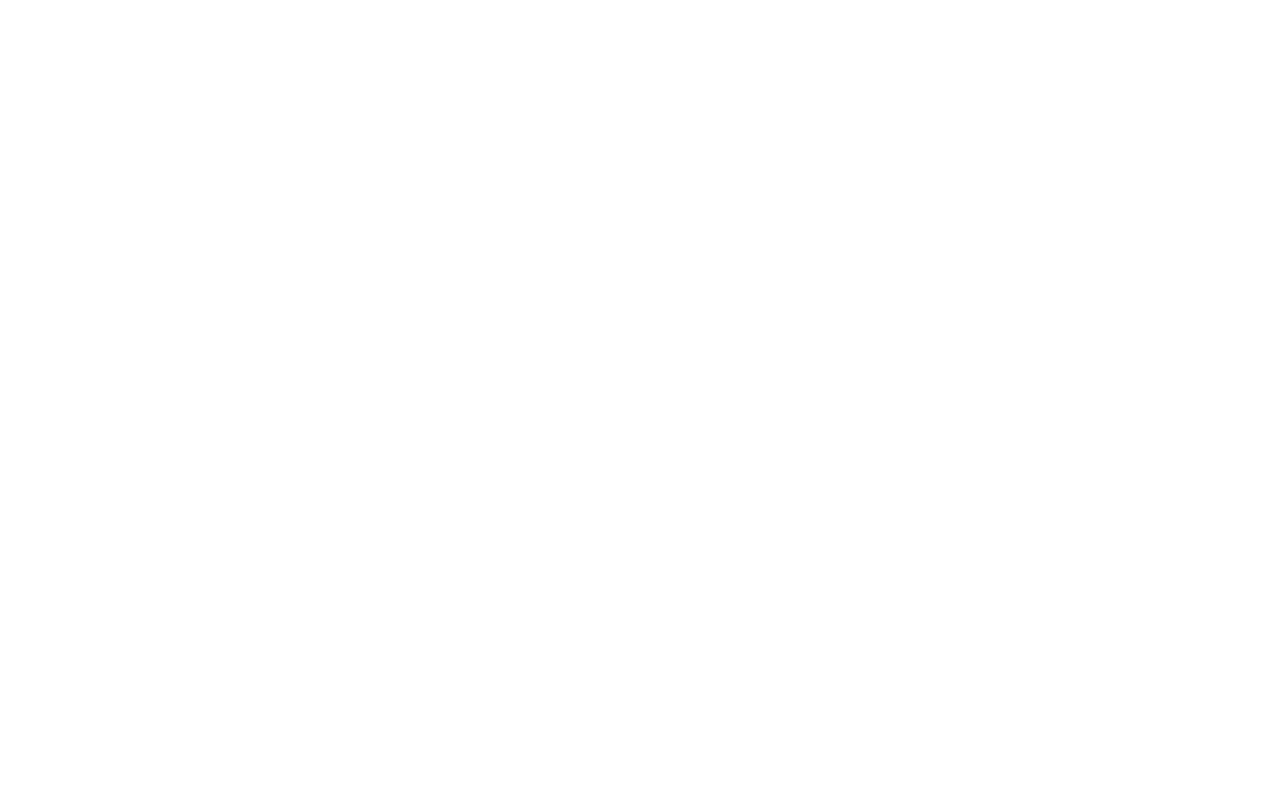
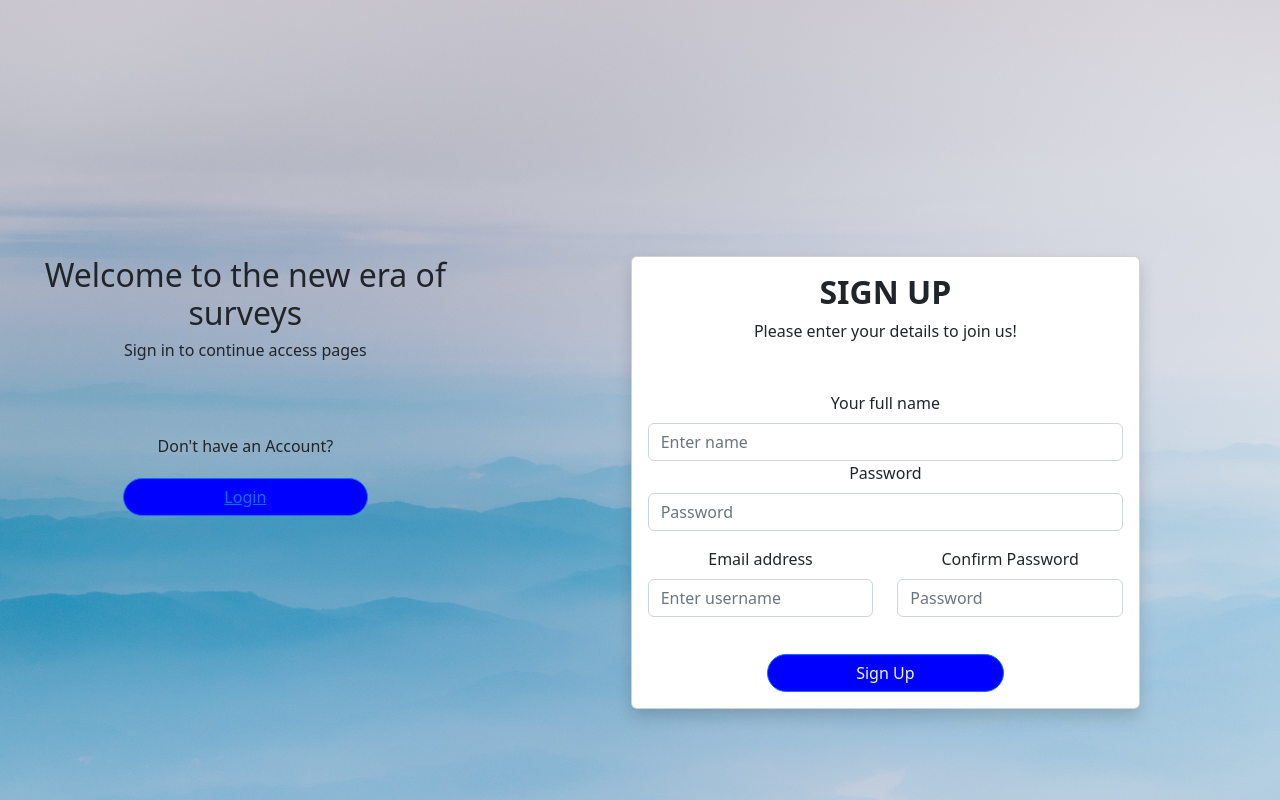
Before and after one commit to vikramsaharan72056/surveytask, a React (Create React App) app: page /signup in a window 1280 px wide. Before the commit this address had no page. Shown: the top 800 px of the page. Built offline with nearby package versions, Linux system fonts and the light colour scheme.

Commit message:
signup and login page final touchup

```diff
--- a/src/App.js
+++ b/src/App.js
@@ -14,14 +14,14 @@
     <div className="App">
       <Router>
         <Routes>
-          <Route exact path="/" element={<Home />} />
+          {/* <Route exact path="/" element={<Home />} /> */}
           <Route exact path="/survey" element={<Survey />} />
           <Route exact path="/survey/create" element={<Create />} />
           <Route exact path="/survey/create/next" element={<Next />} />
           <Route exact path="/survey/create/next/save" element={<Save />} />
 
-          <Route path="/login" element={<Login />} />
-          <Route path="/createuser" element={<Signup />} />
+          <Route exact path="/" element={<Login />} />
+          <Route path="/signup" element={<Signup />} />
         </Routes>
       </Router>
     </div>
--- a/src/screen/Create.js
+++ b/src/screen/Create.js
@@ -42,6 +42,8 @@
           <br />
           <form class="row g-3">
             <div class="col-md-12">
+              <div>
+                <div>
                   <label for="inputName" class="form-label">
                     Name
                   </label>
@@ -53,40 +55,7 @@
                   </label>
                   <input type="text" class="form-control" id="inputPassword4" />
                 </div>
-            <div class="col-5">
-              <label for="date" class="form-label">
-                Start Date
-              </label>
-              <input
-                type="Date"
-                class="form-control"
-                id="inputAddress"
-                placeholder="1234 Main St"
-              />
-              <label for="date" class="form-label">
-                End Date
-              </label>
-              <input
-                type="Date"
-                class="form-control"
-                id="inputAddress"
-                placeholder="1234 Main St"
-              />
               </div>
-            <div class="col-md-12">
-              <label for="inputAddress2" class="form-label">
-                Other Criteria
-              </label>
-              <input
-                type="text"
-                class="form-control"
-                id="inputAddress2"
-                placeholder=""
-              />
-            </div>
-            <div class="form-group">
-              <input type="file" name="file" id="file" class="input-file" />
-              <span class="js-fileName">Choose a file</span>
             </div>
           </form>
         </div>
--- a/src/screen/Login.js
+++ b/src/screen/Login.js
@@ -1,18 +1,40 @@
 import React from "react";
-import { Col, Button, Row, Container, Card, Form } from "react-bootstrap";
+import { Button, Container, Card, Form } from "react-bootstrap";
+import { Link } from "react-router-dom";
 
 export default function Login() {
+  const styles = {
+    backgroundImage: 'url("/websiteBackground.jpg")',
+    backgroundSize: "cover",
+    backgroundPosition: "center",
+    display: "flex",
+  };
   return (
-    <Container>
-      <Row className="vh-100 d-flex justify-content-center align-items-center">
-        <Col md={8} lg={6} xs={12}>
-          <div className="border border-3 border-primary"></div>
+    <div style={styles}>
+      <div style={{ marginTop: "20%" }}>
+        <h2>Welcome to the new era of surveys</h2>
+        <h6>Sign in to continue access pages</h6>
+        <div style={{ marginTop: "15%" }}>
+          <p>Don't have an Account?</p>
+          <div className=" d-grid">
+            <Button
+              variant="primary"
+              type="submit"
+              style={{ "margin-left": "25%", width: "50%" }}
+            >
+              <Link to="/signup"> SignUp </Link>
+            </Button>
+          </div>
+        </div>
+      </div>
+      <div className="col-5" style={{ margin: "20% 10%" }}>
+        <Container>
           <Card className="shadow">
             <Card.Body>
               <div className="mb-3 mt-4">
                 <h2 className="fw-bold mb-2 text-uppercase">Sign In</h2>
                 <p className=" mb-5">Please enter your login and password!</p>
-                <Form className="mb-3">
+                <Form>
                   <Form.Group className="mb-3" controlId="formBasicEmail">
                     <Form.Label className="text-center">
                       Email address
@@ -34,19 +56,11 @@
                     </Button>
                   </div>
                 </Form>
-                <div className="mt-3">
-                  <p className="mb-0  text-center">
-                    Don't have an account?{" "}
-                    <a href="/createuser" className="text-primary fw-bold">
-                      Sign Up
-                    </a>
-                  </p>
-                </div>
               </div>
             </Card.Body>
           </Card>
-        </Col>
-      </Row>
-    </Container>
+        </Container>
+      </div>
+    </div>
   );
 }
--- a/src/screen/Signup.js
+++ b/src/screen/Signup.js
@@ -8,25 +8,42 @@
   Card,
   Form,
 } from "react-bootstrap";
+import { Link } from "react-router-dom";
 
 export default function SignUp() {
+  const styles = {
+    backgroundImage: 'url("/websiteBackground.jpg")',
+    backgroundSize: "cover",
+    backgroundPosition: "center",
+    display: "flex",
+  };
   return (
+    <div style={styles}>
+      <div style={{ marginTop: "20%" }}>
+        <h2>Welcome to the new era of surveys</h2>
+        <h6>Sign in to continue access pages</h6>
+        <div style={{ marginTop: "15%" }}>
+          <p>Don't have an Account?</p>
+          <div className=" d-grid">
+            <Button
+              variant="primary"
+              type="submit"
+              style={{ "margin-left": "25%", width: "50%" }}
+            >
+              <Link to="/"> Login </Link>
+            </Button>
+          </div>
+        </div>
+      </div>
+      <div className="col-5" style={{ margin: "20% 10%" }}>
         <Container>
-      <Row className="vh-100 d-flex justify-content-center align-items-center">
-        <Col md={10} lg={8} xs={12}>
-          <div className="border border-3 border-primary"></div>
           <Card className="shadow">
             <Card.Body>
-              <div className="mb-3 mt-4">
+              <div>
                 <h2 className="fw-bold mb-2 text-uppercase">Sign Up</h2>
                 <p className=" mb-5">Please enter your details to join us!</p>
                 <Form>
-                  <Row className="mb-3">
-                    <Form.Group
-                      as={Col}
-                      className="mb-3"
-                      controlId="formFullName"
-                    >
+                  <Form.Group controlId="formFullName">
                     <Form.Label className="text-center">
                       Your full name
                     </Form.Label>
@@ -41,7 +58,7 @@
                     <Form.Label>Password</Form.Label>
                     <Form.Control type="password" placeholder="Password" />
                   </Form.Group>
-                  </Row>
+
                   <Row className="mb-3">
                     <Form.Group
                       as={Col}
@@ -77,19 +94,11 @@
                     </Button>
                   </div>
                 </Form>
-                <div className="mt-3">
-                  <p className="mb-0  text-center">
-                    Already have an account?{" "}
-                    <a href="/login" className="text-primary fw-bold">
-                      Sign In
-                    </a>
-                  </p>
-                </div>
               </div>
             </Card.Body>
           </Card>
-        </Col>
-      </Row>
         </Container>
+      </div>
+    </div>
   );
 }
```
Also changed, not shown: public/websiteBackground.jpg (added). Lines whose indentation alone changed are shown as unchanged.
